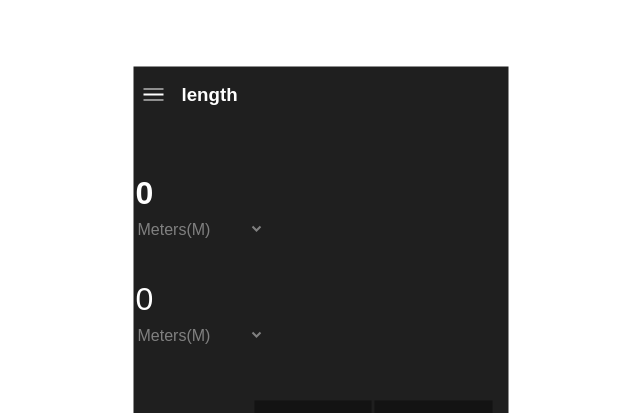
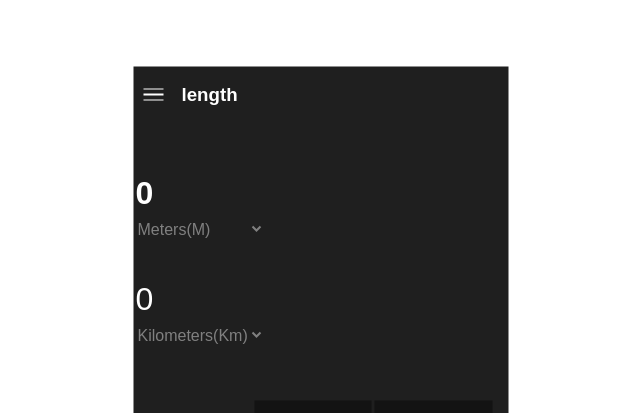
Before and after one commit to ThomasTW935/Windows-Calculator, a React (Create React App) app: page / in a window 1280 px wide. Shown: the top 413 px of the page, without its empty margins (319-959 px from the left). Built offline with nearby package versions, Linux system fonts and the light colour scheme.

Commit message:
Converted Converter component to typescript

```diff
--- a/src/Components/Buttons.tsx
+++ b/src/Components/Buttons.tsx
@@ -1,5 +1,5 @@
-import React, {useState, useEffect} from 'react'
-import {SPECIAL_BUTTONS, NORMAL_BUTTONS} from '../Data'
+import React from 'react'
+import {SPECIAL_BUTTONS, NORMAL_BUTTONS, Button} from '../Data'
 
 
 const {BLANK,CE,C,DEL,DIVIDE,MULTIPLY,SUBTRACT,ADD,EQUALS,PERIOD} = SPECIAL_BUTTONS
@@ -7,7 +7,7 @@ const {zero,one,two,three,four,five,six,seven,eight,nine} = NORMAL_BUTTONS
 
 type ButtonsProps = {
   name:string,
-  action: (arg0: Object) => void
+  action: (arg0: Button) => void
 }
 
 export default function Buttons({name = '', action}: ButtonsProps) {
--- a/src/Components/Converter.js
+++ /dev/null
@@ -1,74 +0,0 @@
-import React,{useReducer, useState} from 'react'
-import ConverterTile from './ConverterTile';
-import Buttons from './Buttons'
-import { SPECIAL_BUTTONS } from '../Data';
-
-function reducer(states,{type,payload}){
-  switch(type){
-    default: return states
-  }
-}
-
-const {CE,DEL} = SPECIAL_BUTTONS
-export default function Converter({category}) {
-  const [states,dispatch] = useReducer(reducer, [
-    {id:1,value:0,unit:'', isActive: true},
-    {id:2,value:0,unit:'', isActive: false},
-  ])
-  const [activeValue,setActiveValue] = useState(0)
-  // useEffect(()=>{
-  //   const apiUrl = "https://api.ratesapi.io/api/latest"
-  //   axios.get(apiUrl).then(res=>{
-  //     let rates =  {...res.data.rates, EUR:1}
-  //     let sortedRates = Object.fromEntries(Object.entries(rates).sort())
-  //     let newItem = {
-  //       id:4,
-  //       category: 'Currency',
-  //       default: res.data.base,
-  //       units: sortedRates
-  //     }
-  //     data.push(newItem)
-  //   }).catch(err=>{
-  //     console.log(`Error Here: ${err}`)
-  //   })
-  // }, [])
-
-  function buttonClickReturnValue(button, currentValue=0, name=''){
-    let {value} = button
-    let newValue;
-    if(value === CE.value) return 0
-    if(value === DEL.value){
-      if(currentValue === 0 ) return 0
-      let reformatValue = (typeof currentValue !== 'String') ? currentValue.toString() : currentValue
-      let newValue = reformatValue.slice(0,-1) || 0
-      return newValue
-    }
-    let regex = /[0-9.]/
-    if(!regex.test(value)) return currentValue + `${value}`
-    newValue = (parseFloat(currentValue) !== 0) ? currentValue + `${value}` : value
-    return newValue
-  }
-  function handleButtonAction(value){
-    let newValue = buttonClickReturnValue(value, activeValue)
-    setActiveValue(newValue)
-  }
-
-  return (
-      <>
-        <div className='tileCon'>
-            { states.map((state,index)=>
-                <ConverterTile
-                key={state.id}
-                category={category}
-                state={state}
-                dispatch={dispatch}
-                />
-                )
-            }
-        </div>
-        <Buttons
-          action={handleButtonAction}
-          name='converter' />
-      </>
-  )
-}
--- /dev/null
+++ b/src/Components/Converter.tsx
@@ -0,0 +1,124 @@
+import React,{useReducer, useState} from 'react'
+import ConverterTile from './ConverterTile';
+import Buttons from './Buttons'
+import { SPECIAL_BUTTONS, ACTIONS, Button } from '../Data';
+
+
+type Props = {
+  category: string
+}
+
+
+
+
+type Reducer<State,Action> = (state: State, action: Action)=> State
+
+export interface tile{
+  id:number,
+  value:number,
+  unit:string,
+}
+
+interface payload{
+  id:number,
+  value:number,
+  unit:String,
+}
+
+type State = {
+  tiles: tile[],
+  active: number
+}
+
+export type Action =
+ | { type: ACTIONS.UPDATE_UNIT, payload: {id: number, unit: string} }
+ | { type: ACTIONS.UPDATE_ACTIVE_TILE, payload: {id: number} }
+
+
+const initialState: State = {
+  tiles: [
+    {id:1,value:0,unit:'m'},
+    {id:2,value:0,unit:'km'},
+  ],
+  active:1
+}
+
+
+
+const reducer: Reducer<State, Action> = (states, action)=>{
+  const {type, payload} = action
+  switch(action.type){
+    case ACTIONS.UPDATE_UNIT:
+      const newTiles: tile[] = states.tiles.map(tile=>{
+        if(tile.id !== payload.id) return tile
+        return {...tile, unit: action.payload.unit}
+      })
+      return {...states, tiles: newTiles}
+    case ACTIONS.UPDATE_ACTIVE_TILE:
+      return {...states, active: payload.id}
+    default: return states
+  }
+}
+
+const {CE,DEL} = SPECIAL_BUTTONS
+export default function Converter({category}:Props) {
+
+  const [states,dispatch] = useReducer<Reducer<State,Action>>(reducer, initialState)
+  const [activeValue,setActiveValue] = useState(0)
+  // useEffect(()=>{
+  //   const apiUrl = "https://api.ratesapi.io/api/latest"
+  //   axios.get(apiUrl).then(res=>{
+  //     let rates =  {...res.data.rates, EUR:1}
+  //     let sortedRates = Object.fromEntries(Object.entries(rates).sort())
+  //     let newItem = {
+  //       id:4,
+  //       category: 'Currency',
+  //       default: res.data.base,
+  //       units: sortedRates
+  //     }
+  //     data.push(newItem)
+  //   }).catch(err=>{
+  //     console.log(`Error Here: ${err}`)
+  //   })
+  // }, [])
+
+  // function buttonClickReturnValue(button, currentValue=0, name=''){
+  //   let {value} = button
+  //   let newValue;
+  //   if(value === CE.value) return 0
+  //   if(value === DEL.value){
+  //     if(currentValue === 0 ) return 0
+  //     let reformatValue = (typeof currentValue !== 'String') ? currentValue.toString() : currentValue
+  //     let newValue = reformatValue.slice(0,-1) || 0
+  //     return newValue
+  //   }
+  //   let regex = /[0-9.]/
+  //   if(!regex.test(value)) return currentValue + `${value}`
+  //   newValue = (parseFloat(currentValue) !== 0) ? currentValue + `${value}` : value
+  //   return newValue
+  // }
+  function handleButtonAction(button:Button){
+    // let newValue = buttonClickReturnValue(button, activeValue)
+    const value = Number(button.value)
+    setActiveValue(value)
+  }
+  return (
+      <>
+        <div className='tileCon'>
+            { states.tiles.map((tile,index)=>
+                <ConverterTile
+                key={tile.id}
+                category={category}
+                tile={tile}
+                active={states.active}
+                dispatch={dispatch}
+                />
+                )
+            }
+        </div>
+        <Buttons
+          action={handleButtonAction}
+          name='converter' />
+      </>
+  )
+}
--- a/src/Components/ConverterTile.tsx
+++ b/src/Components/ConverterTile.tsx
@@ -1,22 +1,17 @@
-import React, { FormEvent } from 'react';
+import React, { Dispatch, FormEvent } from 'react';
 import {ACTIONS, TEST_DATA as data} from '../Data';
+import {tile,Action} from './Converter'
 
-
-interface state {
-    id:number,
-    value:number,
-    unit:string,
-    isActive: boolean
+type Props = {
+    key: number;
+    category: string;
+    tile: tile;
+    active: number;
+    dispatch: Dispatch<Action>
 }
 
-type Props = {
-    category: string,
-    state: state,
-    dispatch: (arg0: Object)=> void,
-}
-
-function ConverterTile({category,state,dispatch}: Props) {
-    let {id,value,unit,isActive} = state
+function ConverterTile({category,tile,active,dispatch}: Props) {
+    let {id,value,unit} = tile
     function handleOptionChange(e:FormEvent<HTMLSelectElement>){
         const target = e.currentTarget
         dispatch({type: ACTIONS.UPDATE_UNIT, payload:{ id: id, unit: target.value }})
@@ -24,14 +19,13 @@ function ConverterTile({category,state,dispatch}: Props) {
     function handleTileClick(id:number){
         dispatch({type: ACTIONS.UPDATE_ACTIVE_TILE, payload:{ id: id }})
     }
-    console.log(category)
     return (
         <div className='tile'>
             <input
                 value={value.toLocaleString('en-US')}
-                style={{fontWeight:isActive ? 'bold' : 'normal'} }
+                style={{fontWeight:active === id ? 'bold' : 'normal'} }
                 onClick={ () => handleTileClick(id) }
-                autoFocus={ isActive }
+                autoFocus={ active === id }
                 readOnly
                 />
             <select className='select' value={unit} onChange={handleOptionChange}>
--- a/src/Components/Navigation.tsx
+++ b/src/Components/Navigation.tsx
@@ -1,4 +1,4 @@
-import React, {ChangeEvent, ChangeEventHandler, InputHTMLAttributes, useState} from 'react';
+import React,{ChangeEvent, useState} from 'react';
 import {  CATEGORIES } from '../App';
 
 type Props = {
--- a/src/Data.js
+++ b/src/Data.tsx
@@ -2,15 +2,15 @@ import React from 'react'
 import {FontAwesomeIcon} from '@fortawesome/react-fontawesome'
 import {faBackspace, faDivide, faTimes} from '@fortawesome/free-solid-svg-icons'
 
-export const ACTIONS = {
-  ADD_NUM: 'add-num',
-  DELETE_NUM: 'delete-num',
-  RESET_NUM: 'reset-num',
-  UPDATE_UNIT: 'update-unit',
-  UPDATE_TILE_VALUES: 'update-tile-values',
-  UPDATE_ACTIVE_VALUE: 'update-active-value',
-  UPDATE_ACTIVE_TILE: 'update-active-tile',
-  UPDATE_INACTIVE_TILE_VALUE: 'update-inactive-tile-value',
+export enum ACTIONS{
+  // ADD_NUM= 'add-num',
+  // DELETE_NUM= 'delete-num',
+  // RESET_NUM= 'reset-num',
+  UPDATE_UNIT= 'update-unit',
+  // UPDATE_TILE_VALUES= 'update-tile-values',
+  // UPDATE_ACTIVE_VALUE= 'update-active-value',
+  UPDATE_ACTIVE_TILE= 'update-active-tile',
+  // UPDATE_INACTIVE_TILE_VALUE= 'update-inactive-tile-value',
 }
 
 
@@ -77,6 +77,14 @@ export const TEST_DATA = [
   }
 ]
 
+export interface Button{
+  label: string | JSX.Element,
+  value: string
+}
+interface Buttons{
+  [key: string] : Button
+}
+
 export const SPECIAL_BUTTONS = {
   BLANK: {label: '', value: ''},
   CE: {label:'CE', value: 'clear-entry'},
@@ -89,15 +97,15 @@ export const SPECIAL_BUTTONS = {
   EQUALS: {label:'=', value: 'equals'},
   PERIOD: {label:'.', value: '.'},
 }
-export const NORMAL_BUTTONS = {
-  zero: {label: '0', value: '0'},
-  one:  {label: '1', value: '1'},
-  two:  {label: '2', value: '2'},
-  three:{label: '3', value: '3'},
-  four: {label: '4', value: '4'},
-  five: {label: '5', value: '5'},
-  six:  {label: '6', value: '6'},
-  seven:{label: '7', value: '7'},
-  eight:{label: '8', value: '8'},
-  nine: {label: '9', value: '9'},
+export const NORMAL_BUTTONS: Buttons = {
+  zero: {label: '0', value: "0"},
+  one:  {label: '1', value: "1"},
+  two:  {label: '2', value: "2"},
+  three:{label: '3', value: "3"},
+  four: {label: '4', value: "4"},
+  five: {label: '5', value: "5"},
+  six:  {label: '6', value: "6"},
+  seven:{label: '7', value: "7"},
+  eight:{label: '8', value: "8"},
+  nine: {label: '9', value: "9"},
 }
```
